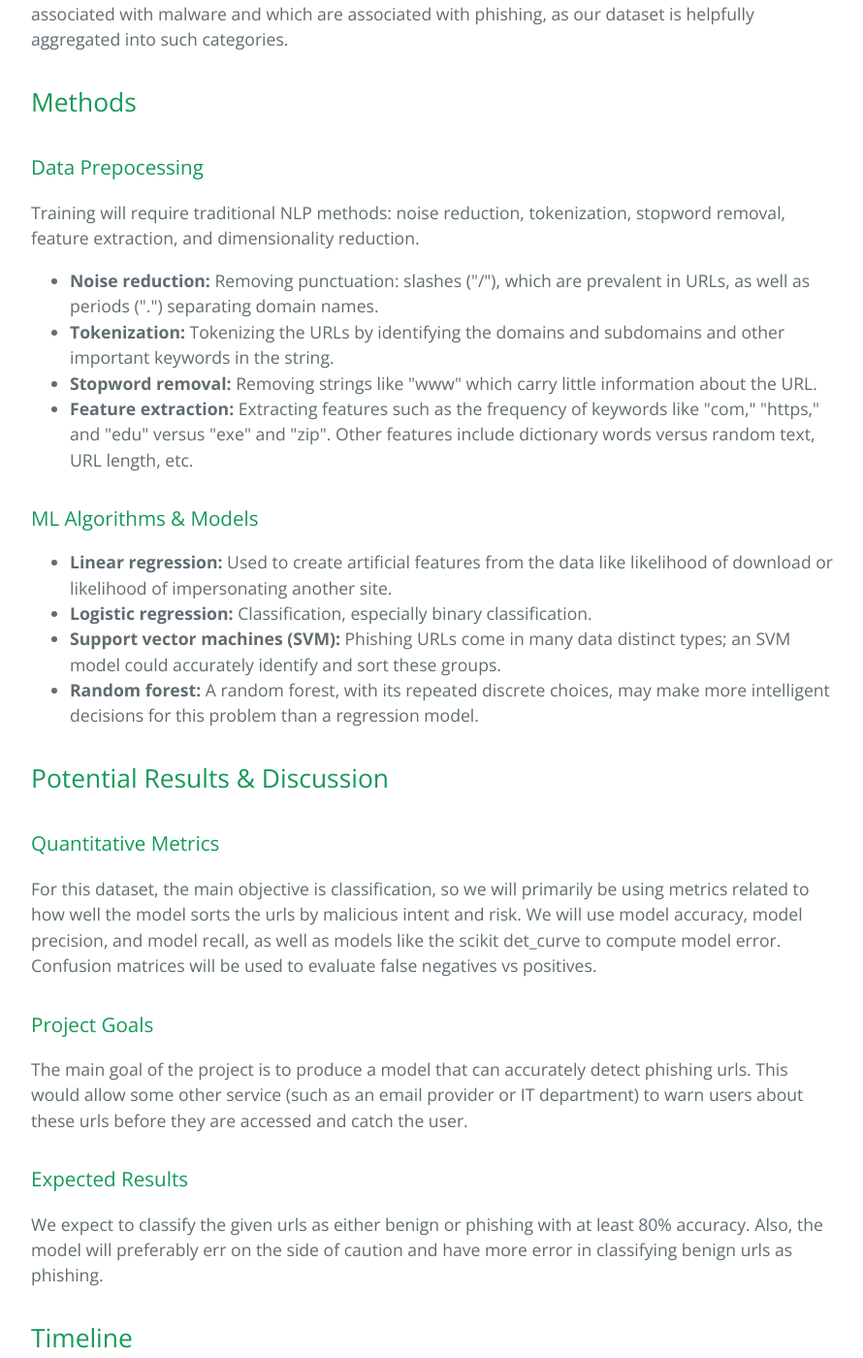
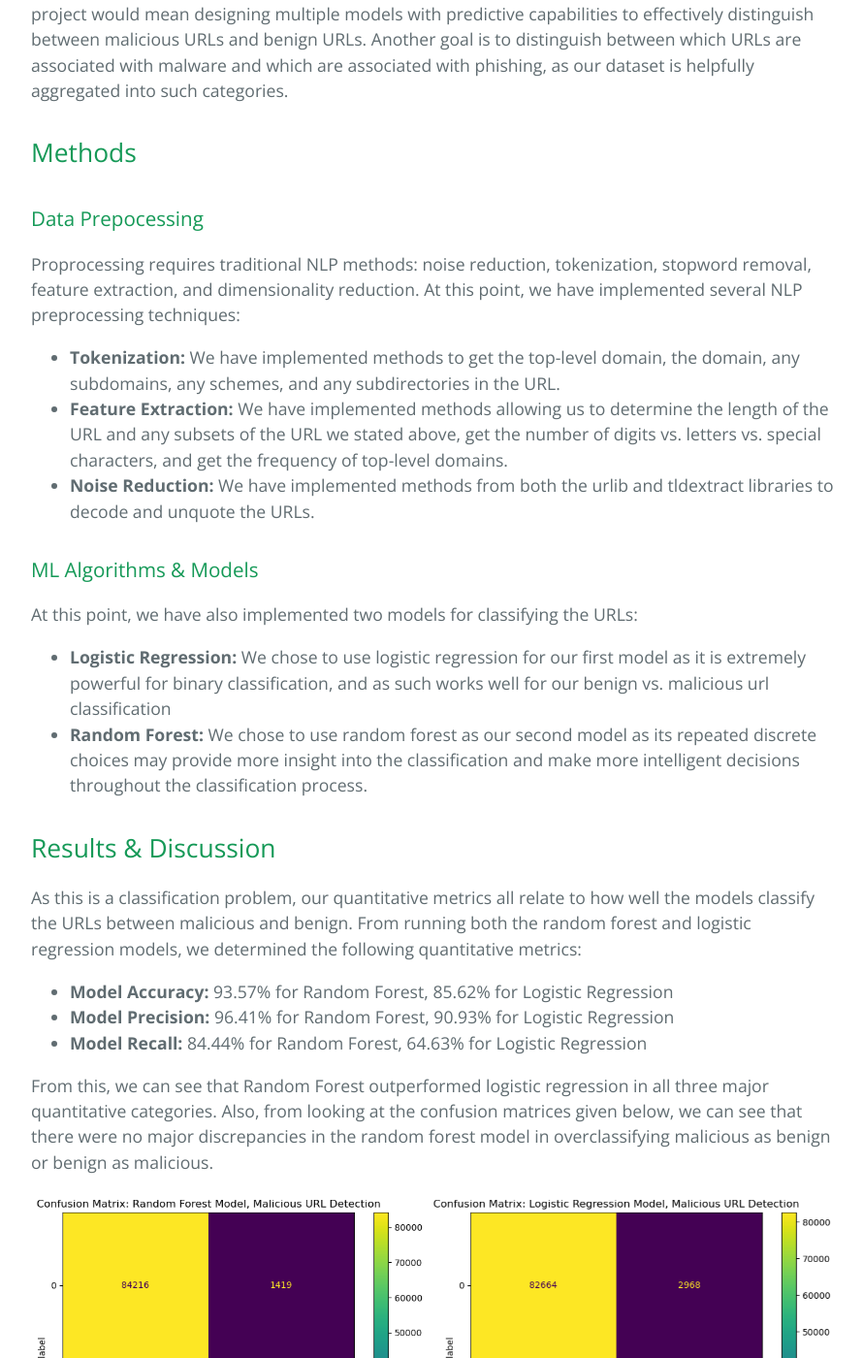
Before and after one commit to CodeXTL/ML-Project-Website, a Jekyll site: the page index.html, which Jekyll copies as it is, in a window 1280 px wide and 1400 px high, scrolled down 2398 px. Shown: the whole window at 97% size, without its empty margins (192-1082 px from the left). Built offline with Jekyll 4.4.1, drawn with Linux system fonts in a browser that asks for light colours; some of the changed text lies outside the part shown.

Commit message:
midterm update

```diff
--- a/index.html
+++ b/index.html
@@ -5,32 +5,32 @@
 
     <!-- Begin Jekyll SEO tag v2.8.0 -->
     <title>
-      CS 4641 Malicious URL Identification and Detection
+      Cayman theme | Cayman is a clean, responsive theme for GitHub Pages.
     </title>
     <meta name="generator" content="Jekyll v4.3.4" />
-    <meta property="og:title" content="CS-4641 Malicious URL Identification and Detection" />
+    <meta property="og:title" content="Cayman theme" />
     <meta property="og:locale" content="en_US" />
     <meta
       name="description"
-      content="Project for CS4641 Group 27."
+      content="Cayman is a clean, responsive theme for GitHub Pages."
     />
     <meta
       property="og:description"
-      content="Project for CS4641 Group 27."
+      content="Cayman is a clean, responsive theme for GitHub Pages."
     />
     <link rel="canonical" href="http://0.0.0.0:4000/" />
     <meta property="og:url" content="http://0.0.0.0:4000/" />
     <meta property="og:site_name" content="Cayman theme" />
     <meta property="og:type" content="website" />
     <meta name="twitter:card" content="summary" />
-    <meta property="twitter:title" content="CS-4641 Malicious URL Identification and Detection" />
+    <meta property="twitter:title" content="Cayman theme" />
     <script type="application/ld+json">
       {
         "@context": "https://schema.org",
         "@type": "WebSite",
-        "description": "Project for CS4641 Group 27.",
-        "headline": "CS-4641 Malicious URL Identification and Detection",
-        "name": "CS-4641 Malicious URL Identification and Detection",
+        "description": "Cayman is a clean, responsive theme for GitHub Pages.",
+        "headline": "Cayman theme",
+        "name": "Cayman theme",
         "url": "http://0.0.0.0:4000/"
       }
     </script>
@@ -126,10 +126,12 @@
         capabilities. Abu-Nimeh et al. [1] conducted an early comparative study
         of machine learning models, including Logistic Regression and Random
         Forests, to evaluate their performance in detecting phishing emails.
-        Ma et al. [2] expanded on this by pioneering the use of machine learning
-        models that analyze lexical and host-based features of URLs, which
-        outperformed traditional blacklist methods. Le at al. [3] further advanced
-        the field by focusing on lexical patterns within domain names to detect phishing
+        This research laid the groundwork for using machine learning in phishing
+        detection. Ma et al. [2] expanded on this by pioneering the use of
+        machine learning models that analyze lexical and host-based features of
+        URLs, outperforming traditional blacklist methods by adapting to new
+        threats more effectively. Le at al. [3] further advanced the field by
+        focusing on lexical patterns within domain names to detect phishing
         sites in real-time, emphasizing efficiency without heavy reliance on
         content analysis. In this project, we aim to build on the techniques
         used in these studies, with the goal of further improving their
@@ -227,85 +229,114 @@
       <h3 id="header-3">Data Prepocessing</h3>
 
       <p>
-        Training will require traditional NLP methods: noise reduction,
+        Proprocessing requires traditional NLP methods: noise reduction,
         tokenization, stopword removal, feature extraction, and dimensionality
-        reduction.
+        reduction. At this point, we have implemented several NLP preprocessing
+        techniques:
       </p>
 
       <ul>
         <li>
-          <strong>Noise reduction: </strong>Removing punctuation: slashes ("/"),
-          which are prevalent in URLs, as well as periods (".") separating
-          domain names.
+          <strong>Tokenization:</strong> We have implemented methods to get the
+          top-level domain, the domain, any subdomains, any schemes, and any
+          subdirectories in the URL.
         </li>
         <li>
-          <strong>Tokenization: </strong>Tokenizing the URLs by identifying the
-          domains and subdomains and other important keywords in the string.
+          <strong>Feature Extraction:</strong> We have implemented methods
+          allowing us to determine the length of the URL and any subsets of the
+          URL we stated above, get the number of digits vs. letters vs. special
+          characters, and get the frequency of top-level domains.
         </li>
         <li>
-          <strong>Stopword removal: </strong>Removing strings like "www" which
-          carry little information about the URL.
-        </li>
-        <li>
-          <strong>Feature extraction: </strong>Extracting features such as the
-          frequency of keywords like "com," "https," and "edu" versus "exe" and
-          "zip". Other features include dictionary words versus random text, URL
-          length, etc.
+          <strong>Noise Reduction:</strong> We have implemented methods from
+          both the urlib and tldextract libraries to decode and unquote the
+          URLs.
         </li>
       </ul>
 
       <h3 id="header-3">ML Algorithms & Models</h3>
 
+      <p>
+        At this point, we have also implemented two models for classifying the
+        URLs:
+      </p>
+
       <ul>
         <li>
-          <strong>Linear regression: </strong>Used to create artificial features
-          from the data like likelihood of download or likelihood of
-          impersonating another site.
+          <strong>Logistic Regression:</strong> We chose to use logistic
+          regression for our first model as it is extremely powerful for binary
+          classification, and as such works well for our benign vs. malicious
+          url classification
         </li>
         <li>
-          <strong>Logistic regression: </strong>Classification, especially
-          binary classification.
-        </li>
-        <li>
-          <strong>Support vector machines (SVM): </strong>Phishing URLs come in
-          many data distinct types; an SVM model could accurately identify and
-          sort these groups.
-        </li>
-        <li>
-          <strong>Random forest: </strong>A random forest, with its repeated
-          discrete choices, may make more intelligent decisions for this problem
-          than a regression model.
+          <strong>Random Forest:</strong> We chose to use random forest as our
+          second model as its repeated discrete choices may provide more insight
+          into the classification and make more intelligent decisions throughout
+          the classification process.
         </li>
       </ul>
 
-      <h2 id="header-2">Potential Results & Discussion</h2>
-
-      <h3 id="header-3">Quantitative Metrics</h3>
+      <h2 id="header-2">Results & Discussion</h2>
 
       <p>
-        For this dataset, the main objective is classification, so we will
-        primarily be using metrics related to how well the model sorts the urls
-        by malicious intent and risk. We will use model accuracy, model
-        precision, and model recall, as well as models like the scikit det_curve
-        to compute model error. Confusion matrices will be used to evaluate
-        false negatives vs positives.
+        As this is a classification problem, our quantitative metrics all relate
+        to how well the models classify the URLs between malicious and benign.
+        From running both the random forest and logistic regression models, we
+        determined the following quantitative metrics:
       </p>
 
-      <h3 id="header-3">Project Goals</h3>
+      <ul>
+        <li>
+          <strong>Model Accuracy:</strong> 93.57% for Random Forest, 85.62% for
+          Logistic Regression
+        </li>
+        <li>
+          <strong>Model Precision:</strong> 96.41% for Random Forest, 90.93% for
+          Logistic Regression
+        </li>
+        <li>
+          <strong>Model Recall:</strong> 84.44% for Random Forest, 64.63% for
+          Logistic Regression
+        </li>
+      </ul>
 
       <p>
-        The main goal of the project is to produce a model that can accurately
-        detect phishing urls. This would allow some other service (such as an
-        email provider or IT department) to warn users about these urls before
-        they are accessed and catch the user.
+        From this, we can see that Random Forest outperformed logistic
+        regression in all three major quantitative categories. Also, from
+        looking at the confusion matrices given below, we can see that there
+        were no major discrepancies in the random forest model in
+        overclassifying malicious as benign or benign as malicious.
       </p>
 
-      <h3 id="header-3">Expected Results</h3>
+      <img src="confusion_mat0.png" width="410" />
+      <img src="confusion_mat1.png" width="410" />
 
       <p>
-        We expect to classify the given urls as either benign or phishing with
-        at least 80% accuracy. Also, the model will preferably err on the side
-        of caution and have more error in classifying benign urls as phishing.
+        Next, we looked at which parameters passed into the models were most
+        important in terms of decision-making. As we can see from the chart
+        below, the most important feature by far was the domain length at more
+        than 40% importance, followed by path length and number of directories
+        at about 15-20% importance, with the rest of the passed parameters
+        holding between 5-10% importance.
+      </p>
+
+      <img src="feature_importance.png" width="600" />
+
+      <p>
+        Lastly, we generated a ROC curve for the random forrest model. This
+        curve, seen below, gave us an Area Under the Curve (AUC) of 0.91. This
+        showed us that the model is well suited for detecting malicious URLs in
+        terms of balancing TP and FN rates.
+      </p>
+
+      <img src="random_forrest_roc.png" width="600" />
+
+      <p>
+        As you can see from the results above, we have been extremely successful
+        in making a very accurate and precise model for determining if the URLs
+        are benign or malicious. Moving forward, we would like to further
+        explore more of the models provided in the project proposal (linear
+        regression, SVM, etc.), and explore the error in each of our models.
       </p>
 
       <h2 id="header-2">Timeline</h2>
@@ -341,7 +372,7 @@
           </tr>
           <tr>
             <td style="text-align: left">Nikkola Glover</td>
-            <td style="text-align: left">Problem Definition, Video Slides, Video Recording</td>
+            <td style="text-align: left">Problem Definition</td>
           </tr>
           <tr>
             <td style="text-align: left">Oliver Lee</td>
@@ -353,6 +384,51 @@
             <td style="text-align: left">Porter Zach</td>
             <td style="text-align: left">
               Introduction and Background, Methods
+            </td>
+          </tr>
+        </tbody>
+      </table>
+
+      <h3 id="header-3">Midterm Contributions</h3>
+
+      <table>
+        <thead>
+          <tr>
+            <th style="text-align: left">Name</th>
+            <th style="text-align: left">Proposal Contributions</th>
+          </tr>
+        </thead>
+        <tbody>
+          <tr>
+            <td style="text-align: left">Caden Virant</td>
+            <td style="text-align: left">
+              Written Report and Data Preprocessing
+            </td>
+          </tr>
+          <tr>
+            <td style="text-align: left">David Claffey</td>
+            <td style="text-align: left">
+              Random Forest Model Code and Database Exploration
+            </td>
+          </tr>
+          <tr>
+            <td style="text-align: left">Nikkola Glover</td>
+            <td style="text-align: left">
+              Logistic Regression Model Code, Data Preprocessing Code, Data
+              Visualization (Confusion Matrices)
+            </td>
+          </tr>
+          <tr>
+            <td style="text-align: left">Oliver Lee</td>
+            <td style="text-align: left">
+              Data Preprocessing Functions and Website Update
+            </td>
+          </tr>
+          <tr>
+            <td style="text-align: left">Porter Zach</td>
+            <td style="text-align: left">
+              Logistic Regression and Random Forest Model Functionality and
+              Evaluation
             </td>
           </tr>
         </tbody>
```
Also changed, not shown: other parts of index.html (+1 -1 lines), confusion_mat0.png (added), confusion_mat1.png (added), feature_importance.png (added), random_forrest_roc.png (added).
